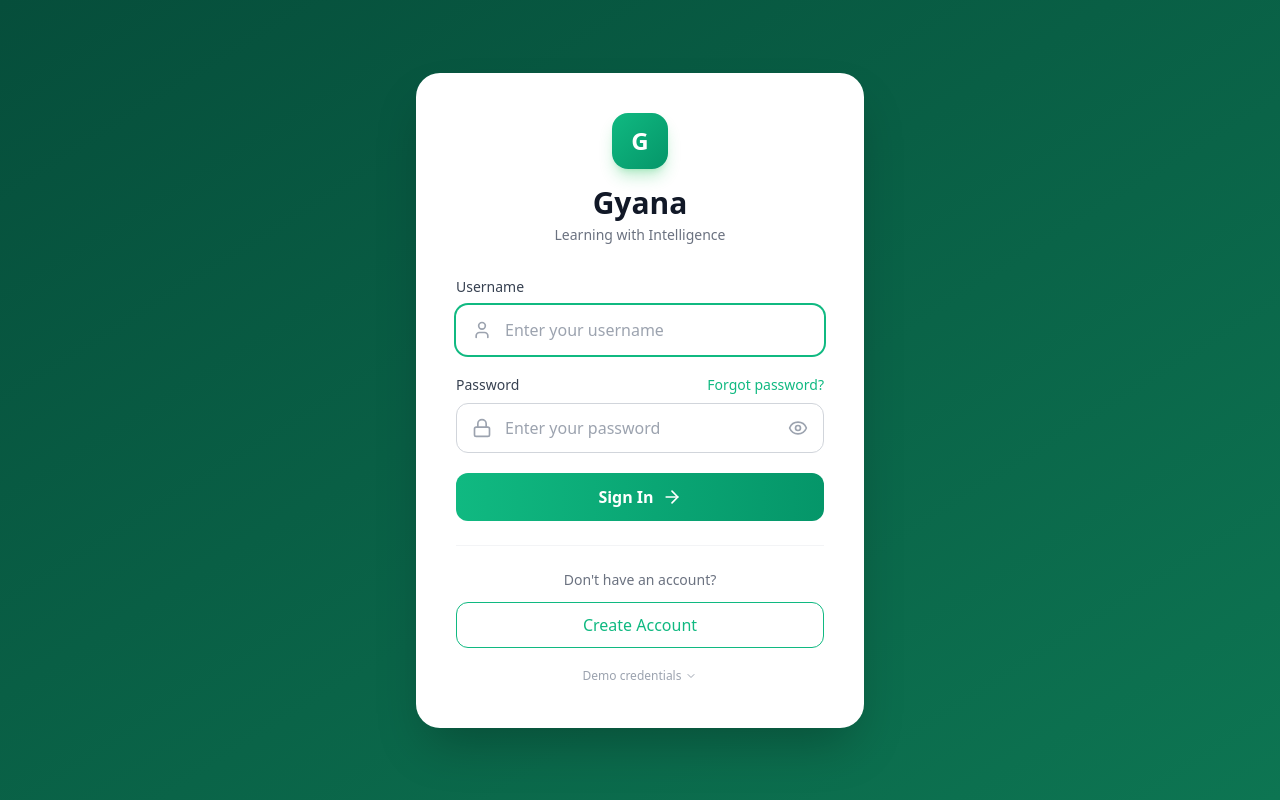
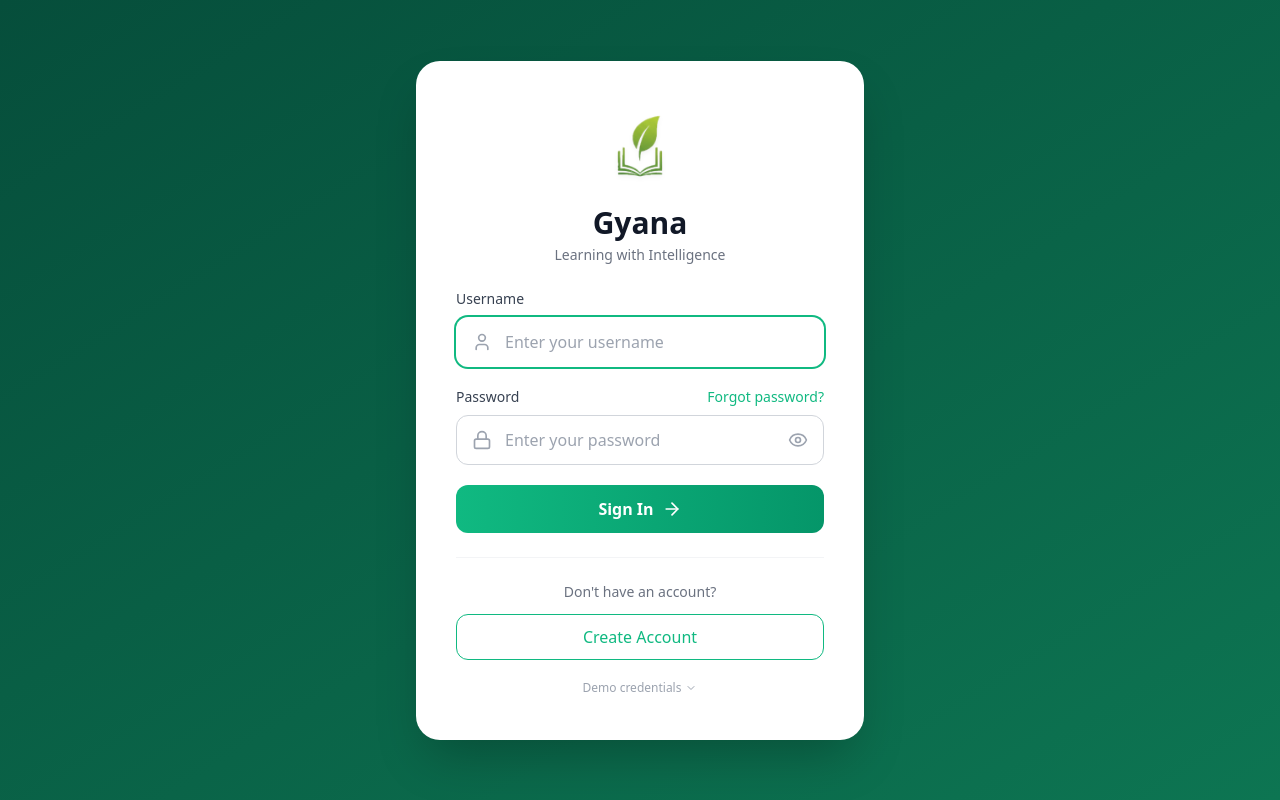
Before and after one commit to prashannaChauhanKshetri/rag-lms, a React (Vite) app in the folder frontend/: page / in a window 1280 px wide. Built offline with nearby package versions, Linux system fonts and the light colour scheme.

Commit message:
chore(ui): replace jpg logo with png, remove background and scale for better visibility

```diff
--- a/frontend/index.html
+++ b/frontend/index.html
@@ -3,7 +3,7 @@
 
 <head>
   <meta charset="UTF-8" />
-  <link rel="icon" type="image/jpeg" href="/logo.jpg" />
+  <link rel="icon" type="image/png" href="/logo.png" />
   <meta name="viewport" content="width=device-width, initial-scale=1.0, maximum-scale=1.0, user-scalable=no" />
   <meta name="description" content="Gyana - AI-Powered Learning Management System" />
   <meta name="theme-color" content="#10B981" />
--- a/frontend/src/components/Login.tsx
+++ b/frontend/src/components/Login.tsx
@@ -3,7 +3,7 @@ import { User, Lock, LogIn, GraduationCap, BookOpen, Shield, Building2, Eye, Loa
 import { cn } from '../lib/utils';
 
 // Import logo from public folder
-const LOGO_PATH = "/logo.jpg";
+const LOGO_PATH = "/logo.png";
 
 interface LoginProps {
     onLoginSuccess: (userData: {
--- a/frontend/src/components/auth/EnhancedLogin.tsx
+++ b/frontend/src/components/auth/EnhancedLogin.tsx
@@ -192,9 +192,9 @@ const Login: React.FC<LoginProps> = ({ onLoginSuccess, onSignupClick }) => {
         <div className="bg-white rounded-3xl shadow-2xl p-8 lg:p-10">
 
           {/* Brand */}
-          <div className="text-center mb-8">
-            <div className="w-14 h-14 bg-gradient-to-br from-[#10B981] to-[#059669] rounded-2xl flex items-center justify-center mx-auto mb-4 shadow-lg shadow-green-500/30">
-              <span className="text-white text-2xl font-bold">G</span>
+          <div className="text-center mb-6">
+            <div className="w-24 h-24 mx-auto mb-2 flex items-center justify-center">
+              <img src="/logo.png" alt="Gyana" className="w-full h-full object-contain scale-[2.2] drop-shadow-sm" />
             </div>
             <h1 className="text-3xl font-bold text-gray-900 mb-1">Gyana</h1>
             <p className="text-sm text-gray-500">Learning with Intelligence</p>
--- a/frontend/src/components/shared/Sidebar.tsx
+++ b/frontend/src/components/shared/Sidebar.tsx
@@ -41,8 +41,8 @@ export function Sidebar({ activeTab, onTabChange, tabs }: SidebarProps) {
             )}>
                 <div className="p-6 border-b border-white/10 dark:border-gray-700">
                     <div className="flex items-center gap-3">
-                        <div className="w-10 h-10 bg-white/10 rounded-xl flex items-center justify-center">
-                            <span className="font-bold text-white text-lg">G</span>
+                        <div className="w-12 h-12 bg-white rounded-xl flex items-center justify-center shadow-lg overflow-hidden shrink-0">
+                            <img src="/logo.png" alt="Gyana" className="w-full h-full object-contain scale-[1.7]" />
                         </div>
                         <div>
                             <span className="font-bold text-xl block">Gyana</span>
```
Also changed, not shown: frontend/public/logo.jpg (deleted), frontend/public/logo.png (added).
